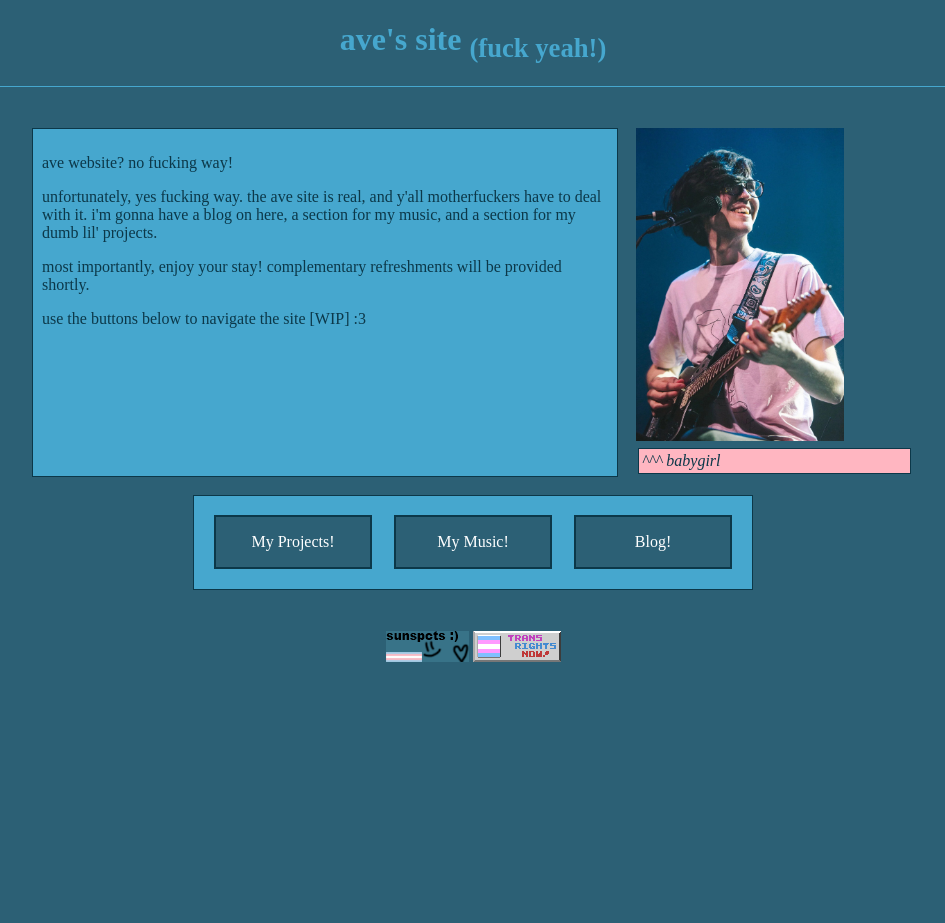
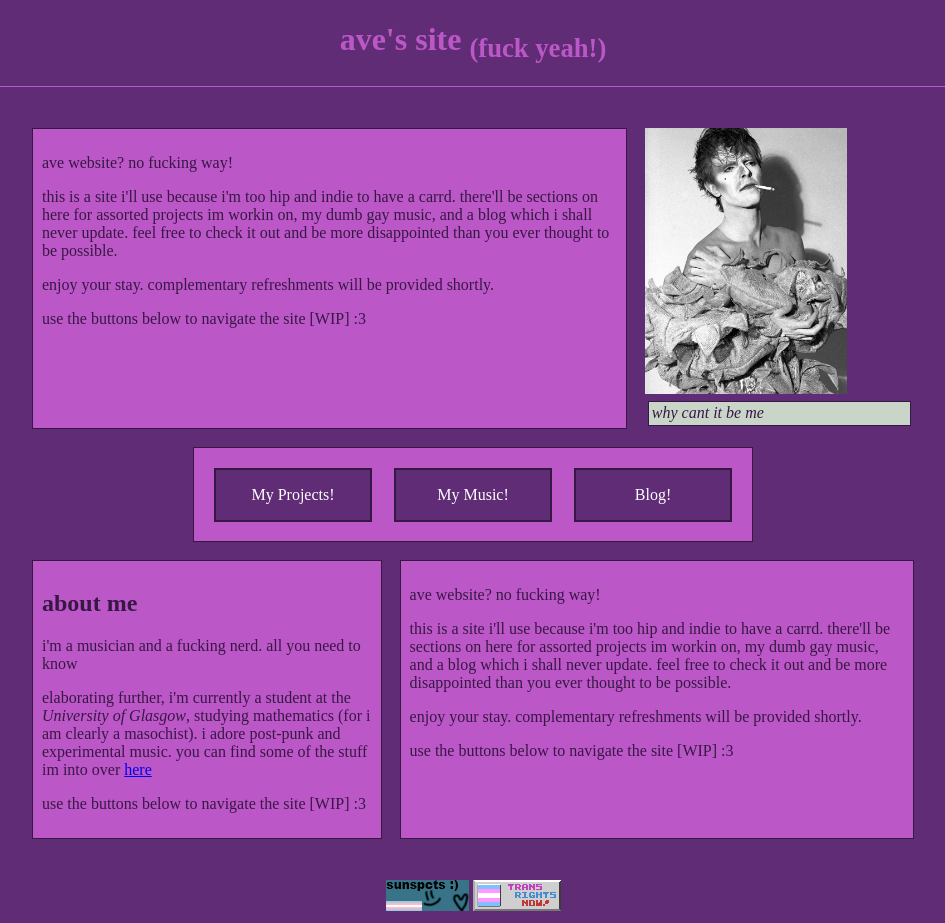
Before and after one commit to sunspcts/sunspcts.github.io, a plain HTML site: page index.html in a window 1280 px wide. Shown: the whole page, without its empty margins (167-1112 px from the left). Before the commit the page ends 800 px from the top, so only its background shows below. Drawn offline with Linux system fonts and the light colour scheme.

Commit message:
balls fr

```diff
--- a/avesite.css
+++ b/avesite.css
@@ -1,29 +1,29 @@
 html {
-    background-color: #2c6075;
-    color: #0c3849;
+    background-color: #5f2c75;
+    color: #371844;
 }
 
 #header {
     text-align: center;
     border-bottom: 1px solid;
-    color: #46a7ce;
+    color: #BC57C7;
 }
 
 .inner-content {
-    background-color: #46a7ce;
+    background-color: #BC57C7;
     padding: 1%;
     margin: 1%;
     border: 1px solid;
-    border-color: #0c3849;
+    border-color: #371844;
 }
 .image1 {
     margin: 1%;
 }
 .button {
     text-align: center;
-    background-color: #2c6075;
+    background-color: #5f2c75;
     border: 2px solid;
-    border-color: #0c3849;
+    border-color: #371844;
     color: #ffffff;
 }
 
--- a/index.html
+++ b/index.html
@@ -8,19 +8,19 @@
             <h1>ave's site <sub>(fuck yeah!)</sub></h1>
         </div>
         <div id="div1">
-            <div style="display: flex; flex-wrap: wrap; justify-content: center;">
-                <div style="flex-grow: 3; flex-shrink: 3; flex-basis: 60%;" class="inner-content">
+            <div style="display: flex; justify-content: center;">
+                <div style="flex-grow: 3; flex-shrink: 3; flex-basis: 65%;" class="inner-content">
                     <p>ave website? no fucking way!</p>
 
-                    <p>unfortunately, yes fucking way. the ave site is real, and y'all motherfuckers have to deal with it. i'm gonna have a blog on here, a section for my music, and a section for my dumb lil' projects.</p>
+                    <p>this is a site i'll use because i'm too hip and indie to have a carrd. there'll be sections on here for assorted projects im workin on, my dumb gay music, and a blog which i shall never update. feel free to check it out and be more disappointed than you ever thought to be possible.</p>
 
-                    <p>most importantly, enjoy your stay! complementary refreshments will be provided shortly.</p>
+                    <p>enjoy your stay. complementary refreshments will be provided shortly.</p>
 
                     <p>use the buttons below to navigate the site [WIP] :3</p>
                 </div>
                 <div style="flex-grow: 1; flex-shrink: 1; flex-basis: 30%; min-width: 200px; max-width: 70%;" class="image1">
-                    <img src="images/this_picture.jpg">
-                    <p class="inner-content" style="background-color:lightpink"><em>^^^ babygirl</em></p>
+                    <img src="images/HIM.jpeg">
+                    <p class="inner-content" style="background-color:#cad5ca"><em>why cant it be me</em></p>
                 </div>
             </div>
             <div style="display: flex; flex-wrap: wrap; justify-content: center;">
@@ -36,6 +36,24 @@
                     </div>
                 </div>
             </div>
+            <div style="display: flex; justify-content: center;">
+                <div style="flex: 2 1 40%" class="inner-content">
+                    <h2>about me</h2>
+
+                    <p>i'm a musician and a fucking nerd. all you need to know</p>
+                    <p>elaborating further, i'm currently a student at the <em>University of Glasgow</em>, studying mathematics (for i am clearly a masochist). i adore post-punk and experimental music. you can find some of the stuff im into over <a href="#">here</a></a></p>
+                    <p>use the buttons below to navigate the site [WIP] :3</p>
+                </div>
+                <div style="flex: 3 1 60%" class="inner-content">
+                    <p>ave website? no fucking way!</p>
+
+                    <p>this is a site i'll use because i'm too hip and indie to have a carrd. there'll be sections on here for assorted projects im workin on, my dumb gay music, and a blog which i shall never update. feel free to check it out and be more disappointed than you ever thought to be possible.</p>
+
+                    <p>enjoy your stay. complementary refreshments will be provided shortly.</p>
+
+                    <p>use the buttons below to navigate the site [WIP] :3</p>
+                </div>
+            </div>
         </div>
 
     <div class="badges" style="text-align: center;">
```
Also changed, not shown: images/HIM.jpeg (added).
